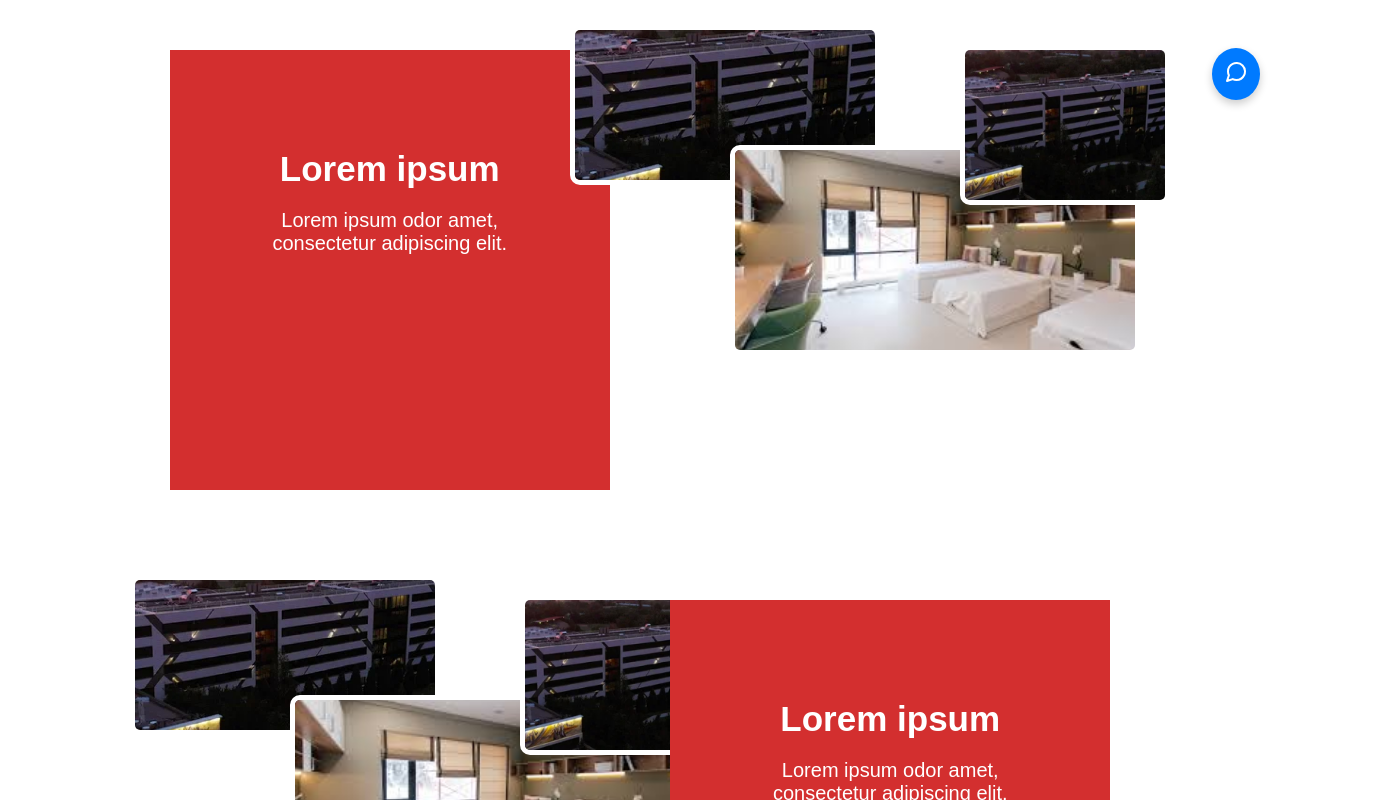
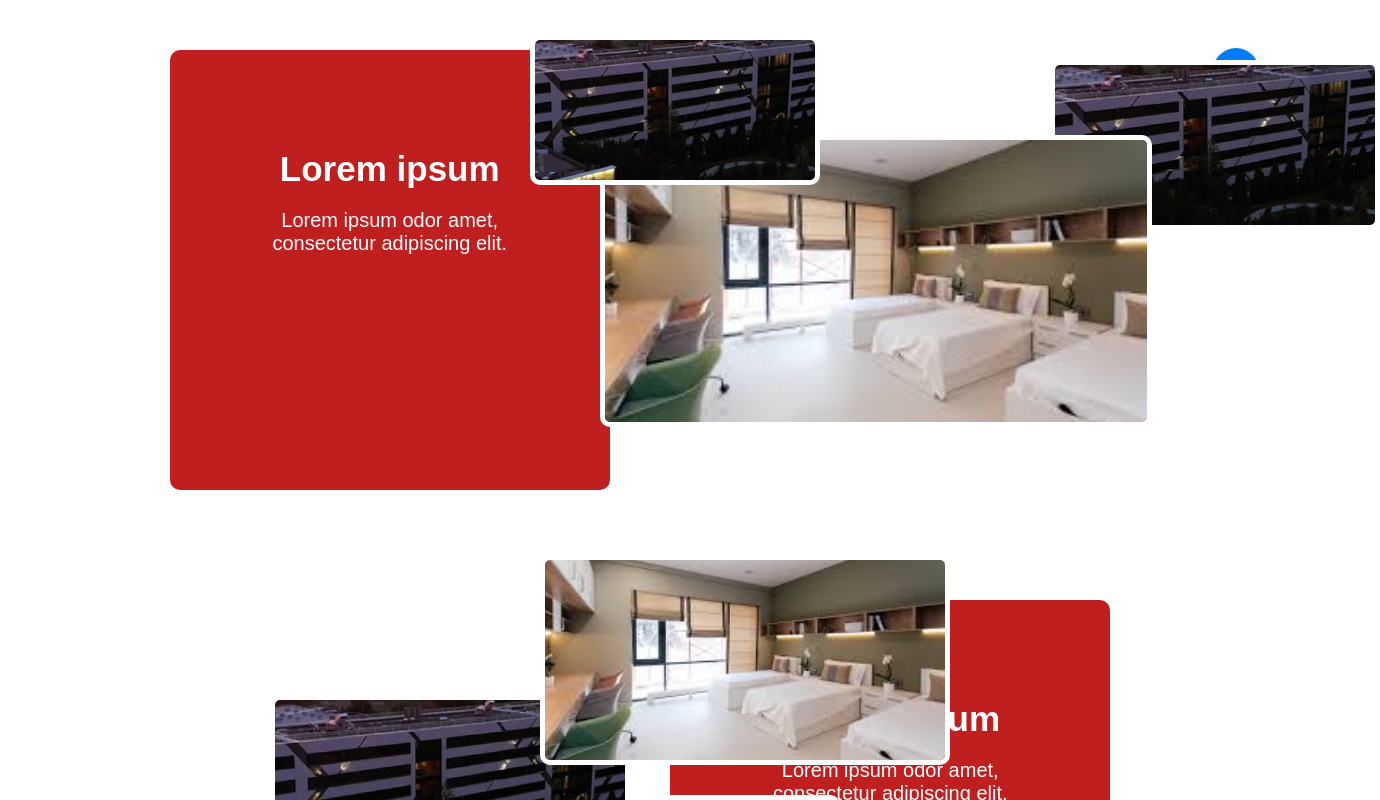
Before and after one commit to aruzhanR04/DormMate_front, a React (Create React App) app: page / in a window 1280 px wide. Shown: the part 680-1480 px from the top of the page, 1380 px wide, since content can reach past the window. Built offline with nearby package versions, Linux system fonts and the light colour scheme.

Commit message:
homepage styles update and overall style changes

```diff
--- a/src/styles/AdminPanel.css
+++ b/src/styles/AdminPanel.css
@@ -1,5 +1,3 @@
-/* src/styles/AdminPanel.css */
-
 .admin-panel {
     max-width: 800px;
     margin: 0 auto;
--- a/src/styles/Application.css
+++ b/src/styles/Application.css
@@ -20,7 +20,7 @@ select, input {
 }
 
 .submit-btn, .test-btn {
-  background-color: #D32F2F;
+  background-color: #BF1F1F;
   color: white;
   padding: 12px 24px;
   border: none;
@@ -31,7 +31,7 @@ select, input {
 }
 
 .submit-btn:hover, .test-btn:hover {
-  background-color: #C62828;
+  background-color: #BF1F1F;
 }
 
 .test-btn {
--- a/src/styles/ChatAssistant.css
+++ b/src/styles/ChatAssistant.css
@@ -1,4 +1,3 @@
-/* ChatAssistant.css */
 .chat-container {
     position: fixed;
     bottom: 80px;
--- a/src/styles/ChatIcon.css
+++ b/src/styles/ChatIcon.css
@@ -1,4 +1,3 @@
-/* ChatIcon.css */
 .chat-icon-container {
     position: fixed;
     bottom: 20px;
--- a/src/styles/Home.css
+++ b/src/styles/Home.css
@@ -14,18 +14,21 @@
 }
 
 .text-block {
-  background-color: #D32F2F;
+  background-color: #BF1F1F;
   color: white;
   padding: 70px;
   width: 300px;
   height: 300px;
   position: relative;
+  border-radius: 10px;
+  z-index: 1;
 }
 
 .text-block.large {
   width: 60%;
   height: 300px;
   padding-right: 100px;
+  border-radius: 10px;
 }
 
 .text-block.align-left {
@@ -61,44 +64,90 @@
   position: relative;
   width: 43%;
   height: 450px;
+  z-index: 2;
 }
 
-.image-block img:nth-child(1) {
+.second-block .image-block img:nth-child(1) {
   position: absolute;
-  top: -20px;
-  left: -40px;
-  width: 300px;
-  height: 150px;
+  top: -10px;
+  left: -80px;
+  width: 280px;
+  height: 140px;
   object-fit: cover;
   border: 5px solid white;
   border-radius: 10px;
+  z-index: 4;
 }
 
-.image-block img:nth-child(2) {
+.second-block .image-block img:nth-child(2) {
+  position: absolute;
+  top: 90px;
+  left: -10px;
+  width: 542px;
+  height: 282px;
+  object-fit: cover;
+  border: 5px solid white;
+  border-radius: 10px;
+  z-index: 3;
+}
+
+.second-block .image-block img:nth-child(3) {
+  position: absolute;
+  top:15px;
+  left: 440px;
+  width: 320px;
+  height: 160px;
+  object-fit: cover;
+  border: 5px solid white;
+  border-radius: 10px;
+  z-index: 2;
+}
+
+
+.third-block {
+  position: relative;
+}
+
+
+.third-block .image-block img:nth-child(1) {
   position: absolute;
   top: 100px;
-  left: 120px;
+  left: 100px;
+  width: 350px;
+  height: 180px;
+  object-fit: cover;
+  border: 5px solid white;
+  border-radius: 10px;
+  z-index: 2;
+}
+
+.third-block .image-block img:nth-child(2) {
+  position: absolute;
+  top: -40px;
+  left: 370px;
   width: 400px;
   height: 200px;
   object-fit: cover;
   border: 5px solid white;
   border-radius: 10px;
+  z-index: 3;
 }
 
-.image-block img:nth-child(3) {
+.third-block .image-block img:nth-child(3) {
   position: absolute;
-  top: 0px;
+  top: 200px;
   left: 350px;
-  width: 200px;
-  height: 150px;
+  width: 310px;
+  height: 160px;
   object-fit: cover;
   border: 5px solid white;
   border-radius: 10px;
+  z-index: 1;
 }
 
-.third-block .image-block {
+/* .third-block .image-block {
   order: 1;
-}
+} */
 
 .third-block .text-block {
   order: 2;
@@ -115,6 +164,7 @@
     width: 100%;
     padding: 30px;
     margin-bottom: 20px;
+    border-radius: 10px;
   }
 
   .text-block.large {
--- a/src/styles/Login.css
+++ b/src/styles/Login.css
@@ -4,7 +4,7 @@
 }
 
 .login-left {
-  background-color: #D32F2F;
+  background-color: #BF1F1F;
   color: white;
   width: 50%;
   display: flex;
@@ -38,7 +38,7 @@
 
 .login-btn:hover {
   background-color: white;
-  color: #D32F2F;
+  color: #BF1F1F;
 }
 
 .login-right {
@@ -60,7 +60,7 @@ form {
 
 .login-header {
   font-size: 24px;
-  color: #D32F2F;
+  color: #BF1F1F;
   margin-bottom: 20px;
 }
 
@@ -96,7 +96,7 @@ form input {
     content: 'Sign in';
     display: block;
     text-align: center;
-    background-color: #D32F2F;
+    background-color: #BF1F1F;
     color: white;
     padding: 12px 24px;
     margin-top: 20px;
--- a/src/styles/Navbar.css
+++ b/src/styles/Navbar.css
@@ -1,4 +1,5 @@
 .navbar {
+  font-family: 'Droid Sans', sans-serif;
   background-color: white;
   padding: 10px 20px;
   display: flex;
@@ -26,7 +27,7 @@
   font-weight: bold;
   padding: 10px 15px;
   transition: background-color 0.3s ease;
-  border-radius: 10px;
+  border-radius: 20px;
 }
 
 .nav-item a:hover {
--- a/src/styles/TestPage.css
+++ b/src/styles/TestPage.css
@@ -3,7 +3,7 @@
     flex-direction: column;
     align-items: center;
     padding: 20px;
-    font-family: Arial, sans-serif;
+    font-family: 'Droid Sans', sans-serif;
   }
 
   .progress-indicator {
@@ -50,7 +50,7 @@
   }
 
   .back-btn, .next-btn {
-    background-color: #D32F2F;
+    background-color: #BF1F1F;
     color: white;
     border: none;
     padding: 10px 20px;
@@ -64,7 +64,7 @@
   }
 
   .next-btn {
-    background-color: #D32F2F;
+    background-color: #BF1F1F;
   }
 
   @media (max-width: 600px) {
--- a/src/styles/UserDashboard.css
+++ b/src/styles/UserDashboard.css
@@ -1,4 +1,3 @@
-/* UserDashboard.css */
 
 .dashboard-container {
     display: flex;
```
